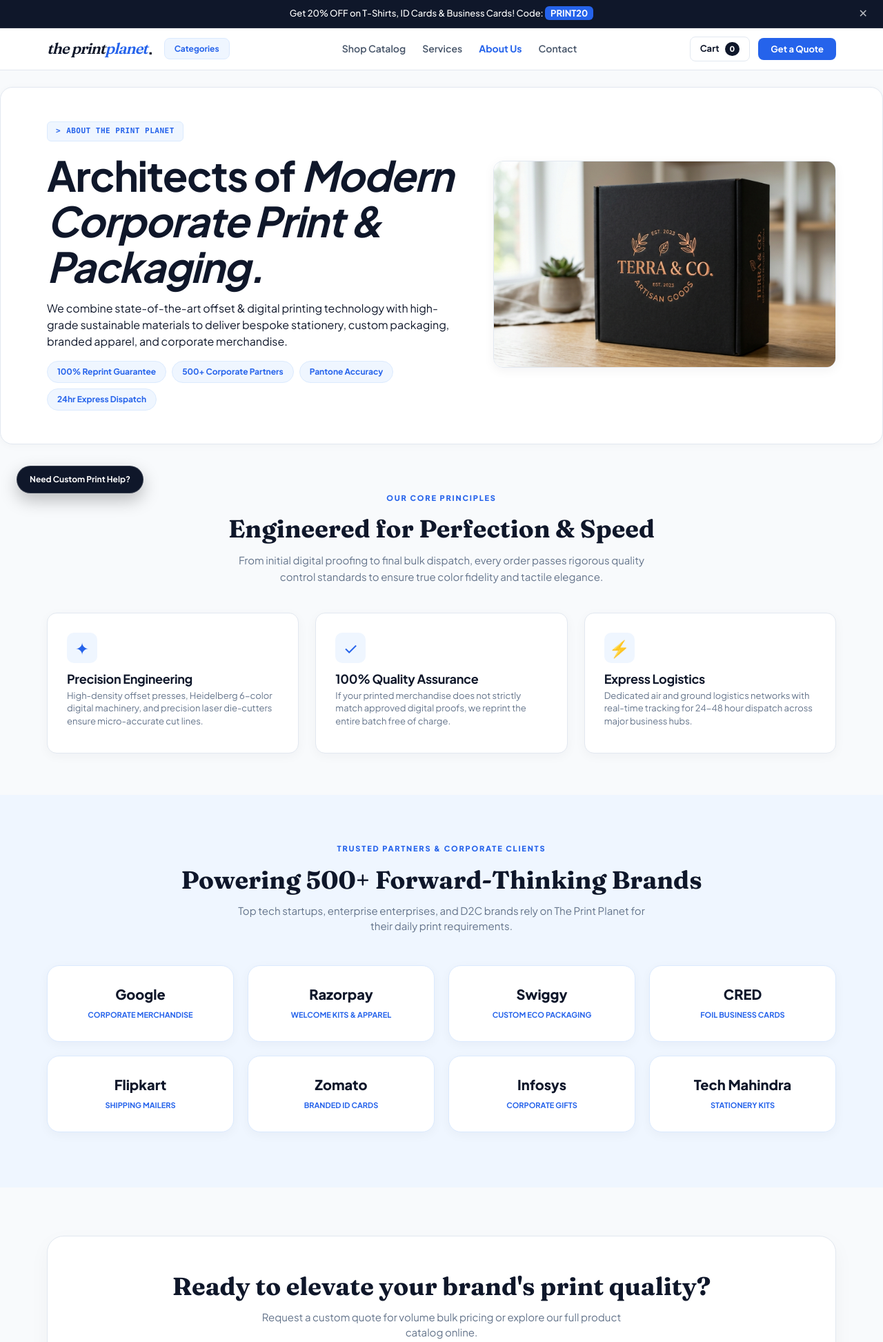
After one commit to kashichavan/print_factory, a Django app: page /about-us/ in a window 1280 px wide. The commit adds this page. Shown: the top 1945 px of the page at 69% size. Run offline with Django 5.2, Linux system fonts and the light colour scheme; data comes from the database, SQL or seed files in the repository; data that the repository does not hold is empty.

Commit message:
feat: add About Us route and page with trusted corporate partner showcase grid

```diff
--- a/apps/content/urls.py
+++ b/apps/content/urls.py
@@ -9,5 +9,6 @@ urlpatterns = [
     path("product/<slug:slug>/", views.product_detail, name="product_detail"),
     path("services/", views.services, name="services"),
     path("shop/", views.shop, name="shop"),
+    path("about-us/", views.about, name="about"),
     path("contact/", views.contact, name="contact"),
 ]
--- a/apps/content/views.py
+++ b/apps/content/views.py
@@ -96,3 +96,7 @@ def contact(request):
         messages.success(request, "Thanks — our team will get back to you shortly.")
         return redirect("content:contact")
     return render(request, "content/contact.html")
+
+
+def about(request):
+    return render(request, "content/about.html")
--- a/templates/base.html
+++ b/templates/base.html
@@ -37,7 +37,7 @@
       <nav class="nav-links" id="main-nav-links">
         <a href="{% url 'content:shop' %}" class="{% if request.resolver_match.url_name == 'shop' %}active{% endif %}">Shop Catalog</a>
         <a href="{% url 'content:services' %}" class="{% if request.resolver_match.url_name == 'services' %}active{% endif %}">Services</a>
-        <a href="{% url 'content:business_cards' %}" class="{% if request.resolver_match.url_name == 'business_cards' %}active{% endif %}">Business Cards</a>
+        <a href="{% url 'content:about' %}" class="{% if request.resolver_match.url_name == 'about' %}active{% endif %}">About Us</a>
         <a href="{% url 'content:contact' %}" class="{% if request.resolver_match.url_name == 'contact' %}active{% endif %}">Contact</a>
       </nav>
 
@@ -79,6 +79,7 @@
         <nav class="drawer-nav">
           <a href="{% url 'content:shop' %}" class="drawer-link" onclick="closeSidebarDrawer()">Full Shop Catalog</a>
           <a href="{% url 'content:services' %}" class="drawer-link" onclick="closeSidebarDrawer()">Production Services</a>
+          <a href="{% url 'content:about' %}" class="drawer-link" onclick="closeSidebarDrawer()">About Us</a>
           <a href="{% url 'orders:cart_detail' %}" class="drawer-link" onclick="closeSidebarDrawer()">View Cart</a>
           <a href="{% url 'content:contact' %}" class="drawer-link" onclick="closeSidebarDrawer()">Request Custom Quote</a>
         </nav>
@@ -123,7 +124,7 @@
         </div>
       </div>
       <div>
-        <a href="{% url 'content:business_cards' %}">Business Cards</a>
+        <a href="{% url 'content:about' %}">About Us</a>
         <a href="{% url 'content:services' %}">Services</a>
         <a href="{% url 'content:shop' %}">Shop Catalog</a>
         <a href="{% url 'content:contact' %}">Contact Us</a>
--- /dev/null
+++ b/templates/content/about.html
@@ -0,0 +1,129 @@
+{% extends 'base.html' %}{% load static %}
+{% block title %}About Us | Premium Custom Printing &amp; Packaging | The Print Planet{% endblock %}
+
+{% block content %}
+<!-- About Hero Section -->
+<section class="vp-hero">
+  <div class="wrap vp-hero-inner">
+    <div class="vp-hero-copy">
+      <div class="code-badge">ABOUT THE PRINT PLANET</div>
+      <h1 class="typing-headline" style="font-size:clamp(38px, 5vw, 60px)">
+        Architects of <em>Modern Corporate Print &amp; Packaging.</em>
+      </h1>
+      <p class="vp-hero-lead">We combine state-of-the-art offset &amp; digital printing technology with high-grade sustainable materials to deliver bespoke stationery, custom packaging, branded apparel, and corporate merchandise.</p>
+
+      <div class="vp-trust-pills">
+        <span class="vp-pill">100% Reprint Guarantee</span>
+        <span class="vp-pill">500+ Corporate Partners</span>
+        <span class="vp-pill">Pantone Accuracy</span>
+        <span class="vp-pill">24hr Express Dispatch</span>
+      </div>
+    </div>
+
+    <div class="vp-hero-art">
+      <img src="{% static 'images/trending-packaging-perspective.jpg' %}" alt="About The Print Planet">
+    </div>
+  </div>
+</section>
+
+<!-- Company Overview & Core Pillars -->
+<section class="wrap section" style="padding-top:70px;padding-bottom:60px">
+  <div class="section-head" style="margin-bottom:40px;text-align:center">
+    <p class="eyebrow">OUR CORE PRINCIPLES</p>
+    <h2 style="font:700 36px 'Fraunces', serif;margin:0 0 12px;color:#0f172a">Engineered for Perfection &amp; Speed</h2>
+    <p style="max-width:640px;margin:0 auto;color:#64748b;font-size:15px;line-height:1.6">From initial digital proofing to final bulk dispatch, every order passes rigorous quality control standards to ensure true color fidelity and tactile elegance.</p>
+  </div>
+
+  <div class="category-grid-6" style="grid-template-columns:repeat(3, 1fr);gap:24px">
+    <div class="cat-tile-card" style="flex-direction:column;gap:12px;padding:28px">
+      <div class="cat-tile-icon">✦</div>
+      <div class="cat-tile-body">
+        <h3>Precision Engineering</h3>
+        <p>High-density offset presses, Heidelberg 6-color digital machinery, and precision laser die-cutters ensure micro-accurate cut lines.</p>
+      </div>
+    </div>
+
+    <div class="cat-tile-card" style="flex-direction:column;gap:12px;padding:28px">
+      <div class="cat-tile-icon">✓</div>
+      <div class="cat-tile-body">
+        <h3>100% Quality Assurance</h3>
+        <p>If your printed merchandise does not strictly match approved digital proofs, we reprint the entire batch free of charge.</p>
+      </div>
+    </div>
+
+    <div class="cat-tile-card" style="flex-direction:column;gap:12px;padding:28px">
+      <div class="cat-tile-icon">⚡</div>
+      <div class="cat-tile-body">
+        <h3>Express Logistics</h3>
+        <p>Dedicated air and ground logistics networks with real-time tracking for 24-48 hour dispatch across major business hubs.</p>
+      </div>
+    </div>
+  </div>
+</section>
+
+<!-- Trusted Partners & Client Brands Showcase Grid -->
+<section class="trending-section" style="padding-top:70px;padding-bottom:80px;background:#eff6ff">
+  <div class="wrap">
+    <div class="section-head" style="text-align:center;margin-bottom:45px">
+      <p class="eyebrow" style="color:#2563eb">TRUSTED PARTNERS &amp; CORPORATE CLIENTS</p>
+      <h2 style="font:700 36px 'Fraunces', serif;margin:0 0 12px;color:#0f172a">Powering 500+ Forward-Thinking Brands</h2>
+      <p style="max-width:600px;margin:0 auto;color:#64748b;font-size:15px">Top tech startups, enterprise enterprises, and D2C brands rely on The Print Planet for their daily print requirements.</p>
+    </div>
+
+    <!-- Partner Cards Grid -->
+    <div style="display:grid;grid-template-columns:repeat(4, 1fr);gap:20px">
+      <div class="glass-panel" style="padding:28px 20px;text-align:center;background:#ffffff;border-radius:18px;border:1px solid #dbeafe">
+        <h3 style="font:800 20px 'Plus Jakarta Sans',sans-serif;margin:0 0 4px;color:#0f172a">Google</h3>
+        <span style="font-size:11px;font-weight:700;color:#2563eb;text-transform:uppercase">Corporate Merchandise</span>
+      </div>
+
+      <div class="glass-panel" style="padding:28px 20px;text-align:center;background:#ffffff;border-radius:18px;border:1px solid #dbeafe">
+        <h3 style="font:800 20px 'Plus Jakarta Sans',sans-serif;margin:0 0 4px;color:#0f172a">Razorpay</h3>
+        <span style="font-size:11px;font-weight:700;color:#2563eb;text-transform:uppercase">Welcome Kits &amp; Apparel</span>
+      </div>
+
+      <div class="glass-panel" style="padding:28px 20px;text-align:center;background:#ffffff;border-radius:18px;border:1px solid #dbeafe">
+        <h3 style="font:800 20px 'Plus Jakarta Sans',sans-serif;margin:0 0 4px;color:#0f172a">Swiggy</h3>
+        <span style="font-size:11px;font-weight:700;color:#2563eb;text-transform:uppercase">Custom Eco Packaging</span>
+      </div>
+
+      <div class="glass-panel" style="padding:28px 20px;text-align:center;background:#ffffff;border-radius:18px;border:1px solid #dbeafe">
+        <h3 style="font:800 20px 'Plus Jakarta Sans',sans-serif;margin:0 0 4px;color:#0f172a">CRED</h3>
+        <span style="font-size:11px;font-weight:700;color:#2563eb;text-transform:uppercase">Foil Business Cards</span>
+      </div>
+
+      <div class="glass-panel" style="padding:28px 20px;text-align:center;background:#ffffff;border-radius:18px;border:1px solid #dbeafe">
+        <h3 style="font:800 20px 'Plus Jakarta Sans',sans-serif;margin:0 0 4px;color:#0f172a">Flipkart</h3>
+        <span style="font-size:11px;font-weight:700;color:#2563eb;text-transform:uppercase">Shipping Mailers</span>
+      </div>
+
+      <div class="glass-panel" style="padding:28px 20px;text-align:center;background:#ffffff;border-radius:18px;border:1px solid #dbeafe">
+        <h3 style="font:800 20px 'Plus Jakarta Sans',sans-serif;margin:0 0 4px;color:#0f172a">Zomato</h3>
+        <span style="font-size:11px;font-weight:700;color:#2563eb;text-transform:uppercase">Branded ID Cards</span>
+      </div>
+
+      <div class="glass-panel" style="padding:28px 20px;text-align:center;background:#ffffff;border-radius:18px;border:1px solid #dbeafe">
+        <h3 style="font:800 20px 'Plus Jakarta Sans',sans-serif;margin:0 0 4px;color:#0f172a">Infosys</h3>
+        <span style="font-size:11px;font-weight:700;color:#2563eb;text-transform:uppercase">Corporate Gifts</span>
+      </div>
+
+      <div class="glass-panel" style="padding:28px 20px;text-align:center;background:#ffffff;border-radius:18px;border:1px solid #dbeafe">
+        <h3 style="font:800 20px 'Plus Jakarta Sans',sans-serif;margin:0 0 4px;color:#0f172a">Tech Mahindra</h3>
+        <span style="font-size:11px;font-weight:700;color:#2563eb;text-transform:uppercase">Stationery Kits</span>
+      </div>
+    </div>
+  </div>
+</section>
+
+<!-- Call to Action Banner -->
+<section class="wrap section" style="padding-top:70px;padding-bottom:80px;text-align:center">
+  <div style="background:#ffffff;border:1px solid #e2e8f0;border-radius:24px;padding:50px 30px;box-shadow:0 10px 30px rgba(15,23,42,0.04)">
+    <h2 style="font:700 36px 'Fraunces', serif;margin:0 0 12px;color:#0f172a">Ready to elevate your brand's print quality?</h2>
+    <p style="max-width:560px;margin:0 auto 28px;color:#64748b;font-size:15px">Request a custom quote for volume bulk pricing or explore our full product catalog online.</p>
+    <div style="display:flex;gap:14px;justify-content:center;flex-wrap:wrap">
+      <a href="{% url 'content:contact' %}" class="button button-dark" style="padding:14px 28px;font-size:15px;background:#2563eb;border-radius:10px">Request Custom Quote</a>
+      <a href="{% url 'content:shop' %}" class="button button-light" style="padding:14px 28px;font-size:15px;border-radius:10px">Explore Shop Catalog</a>
+    </div>
+  </div>
+</section>
+{% endblock %}
```
